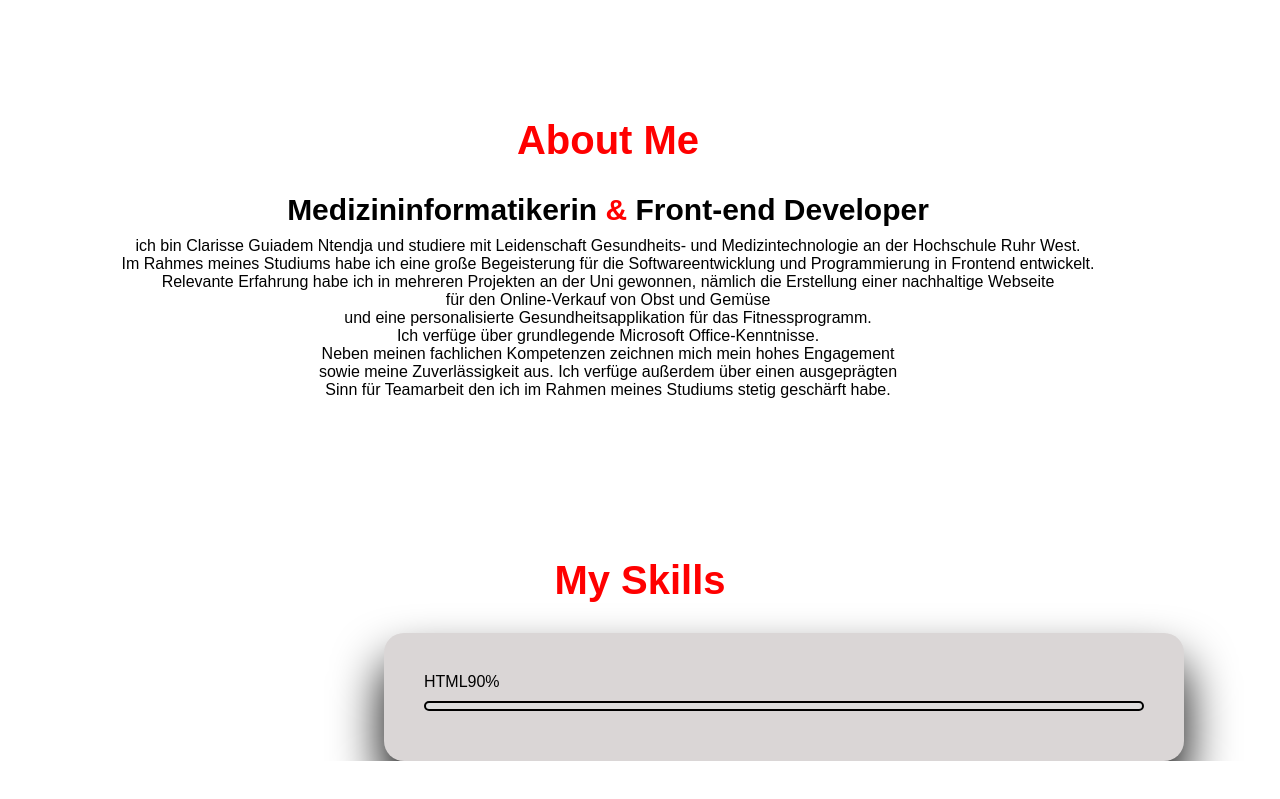
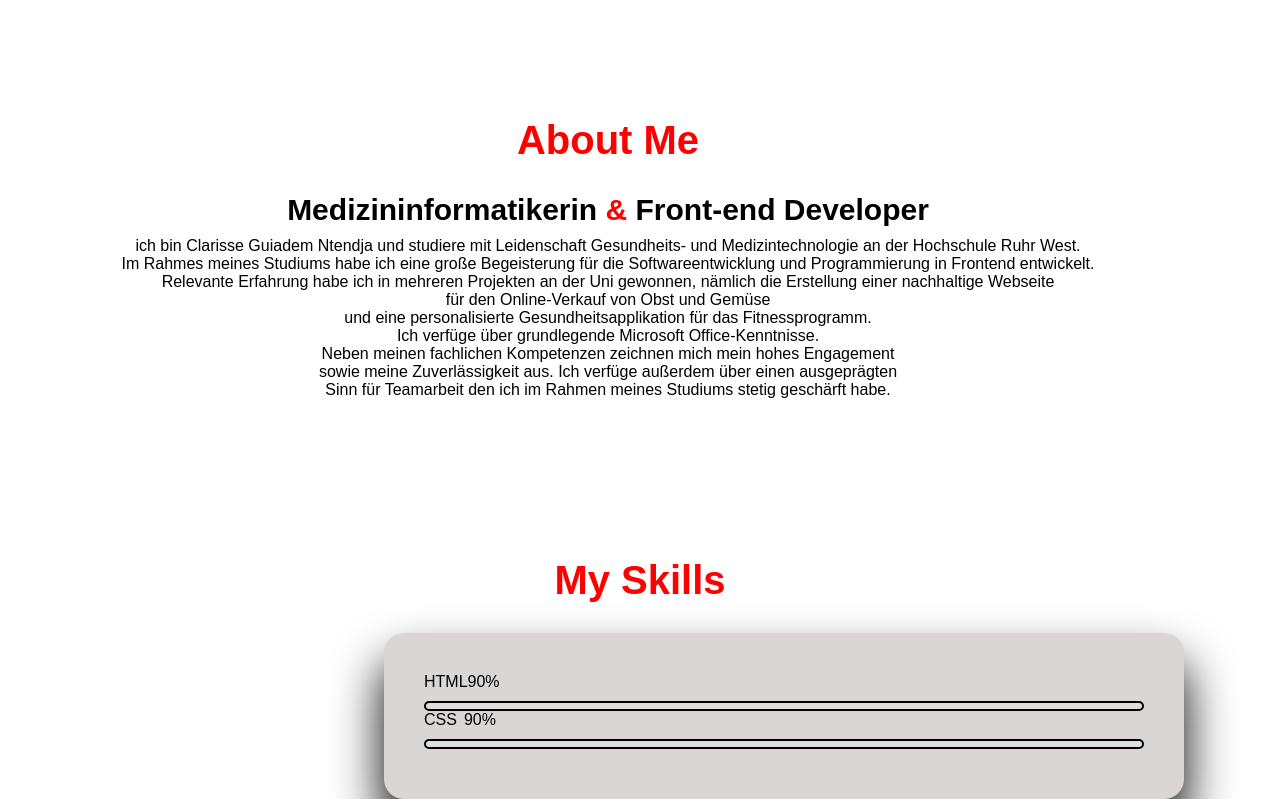
Before and after one commit to Ntendja/My-Portofolio, a plain HTML site: page index.html in a window 1280 px wide. Shown: the part 842-1641 px from the top of the page. Before the commit the page ends 1603 px from the top, so only its background shows below. Drawn offline with Linux system fonts and the light colour scheme.

Commit message:
skills css

```diff
--- a/index.html
+++ b/index.html
@@ -92,6 +92,18 @@
                         <div id="skills-html"></div>
                     </div>
                 </div>
+
+
+                <div>
+
+                    <div class="skills">
+                        <p>css</p>
+                        <p>90%</p>
+                    </div>
+                    <div class="bar">
+                        <div id="skills-html"></div>
+                    </div>
+                </div>
             </div>
 
 
```
